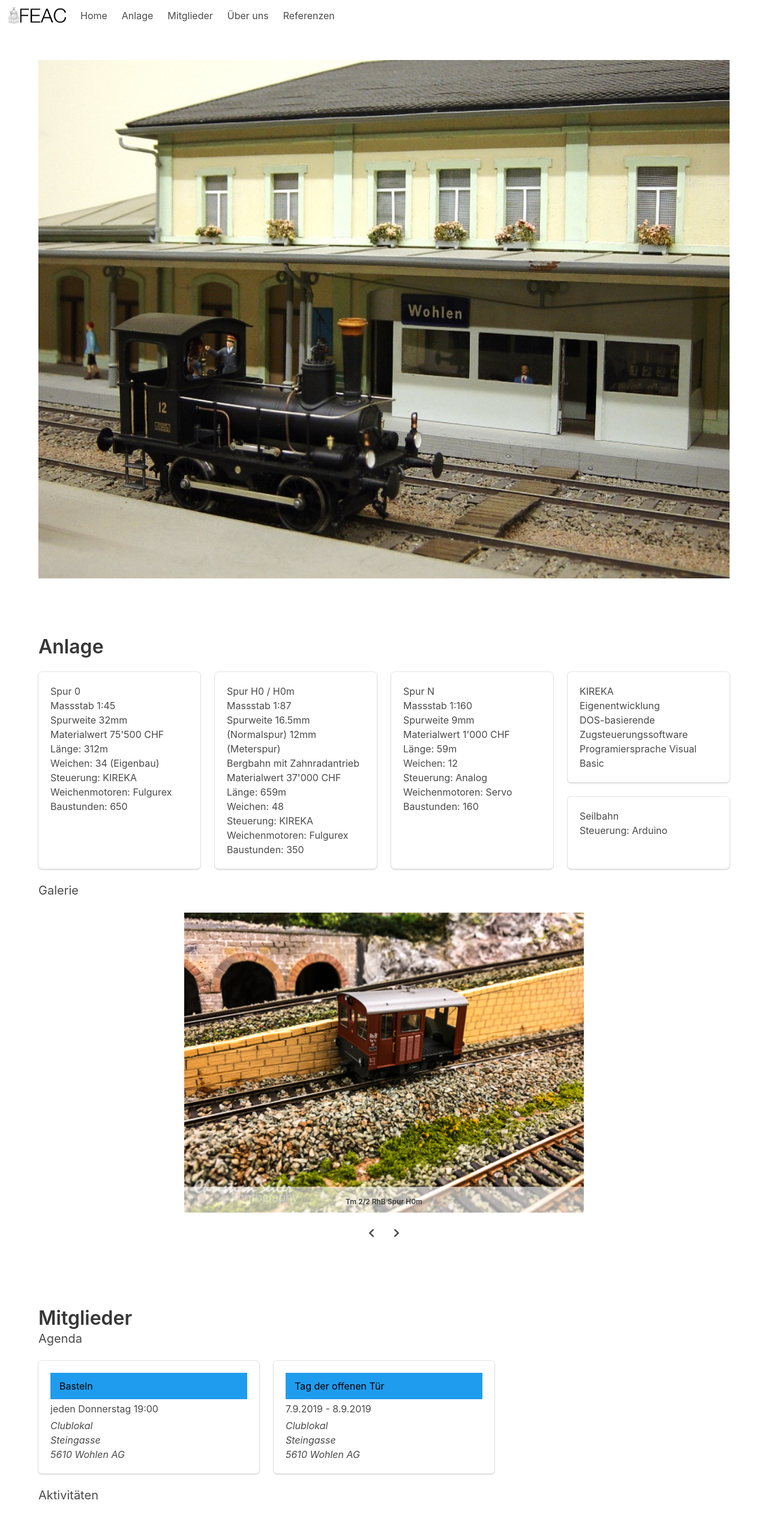
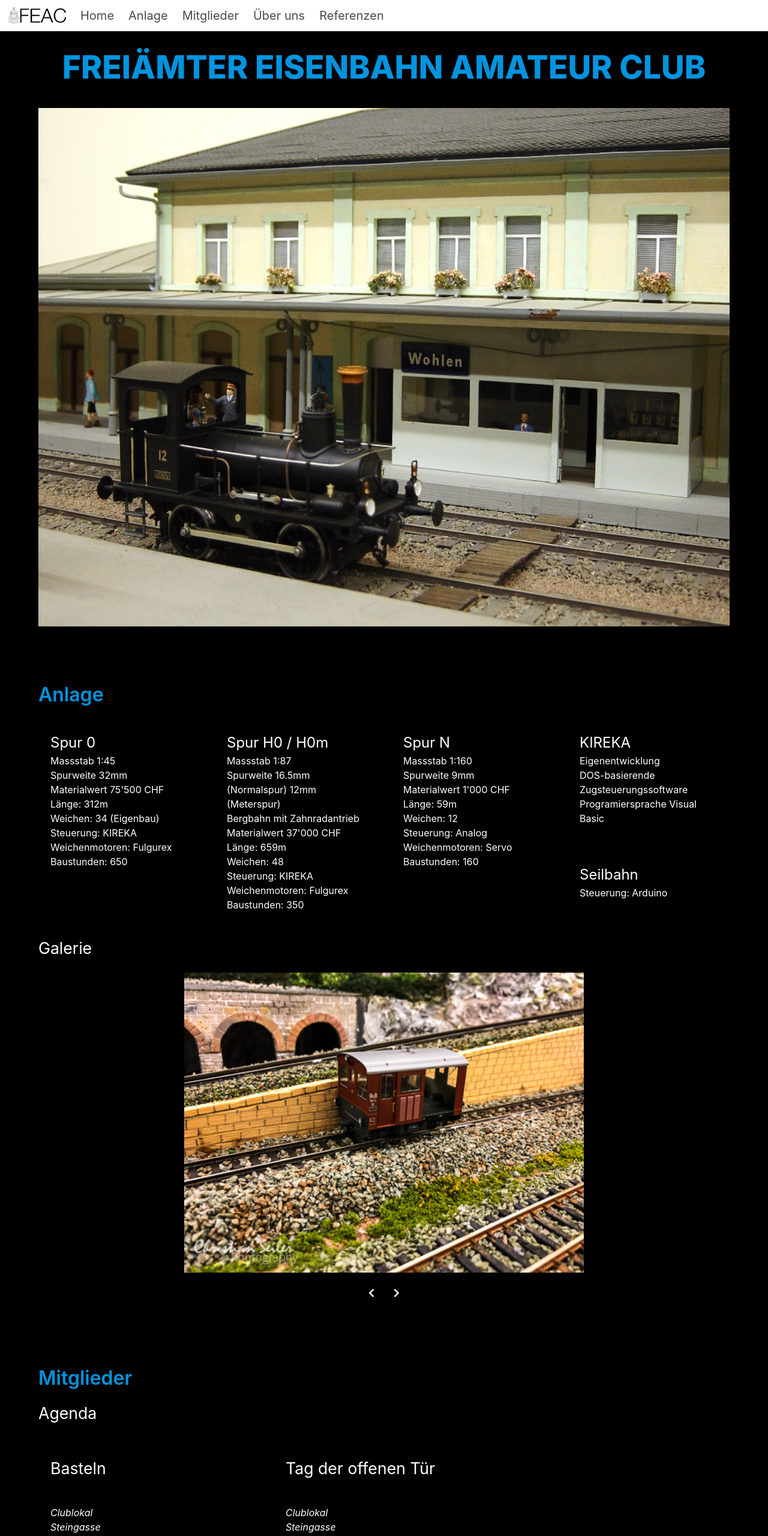
Before and after one commit to nicolaszy/ws3C, a website: page index.html in a window 1280 px wide. Shown: the top 2560 px of the page at 60% size. Drawn offline with nearby package versions, Linux system fonts and the light colour scheme.

Commit message:
changed design to prototype design
changed design to prototype design

```diff
--- a/css/style.css
+++ b/css/style.css
@@ -9,6 +9,66 @@
 nav ul a,
 nav .brand-logo {
   color: #444;
+}
+
+p{
+    color: black;
+}
+
+.carousel-item > div{
+    display: none;
+}
+
+body{
+    background-color: black;
+}
+
+.contentbox{
+    background-color: black;
+}
+
+.contentbox-for-children > div > div{
+    background-color: black;
+}
+
+div{
+    color: white !important;
+}
+
+footer{
+    background-color: #ffdd57 !important;
+}
+
+label{
+    color: white !important;
+}
+
+h1{
+    color: #0094DF !important;
+    font-size: 40pt !important;
+    font-weight: 800;
+    text-align: center;
+    text-transform: uppercase;
+    transform: translateY(20px);
+}
+
+a{
+    font-size: 15pt;
+}
+
+h2{
+    color: #0094DF !important;
+    padding-bottom: 0px;
+}
+
+h3{
+    color: white !important;
+    font-size: 20pt !important;
+}
+
+h4{
+    color: white !important;
+    font-size: 18pt !important;
 }
 
 p {
@@ -61,17 +121,59 @@ footer.page-footer {
 }
 
 .agendatitle {
-  padding: 10px 15px;
-  color: black;
+  padding: 10px 0px;
+  background-color: black !important;
+  font-size: 15pt;
 }
 
 a {
   text-decoration: none;
 }
 
-
 .carousel .carousel-container .carousel-item.has-background .is-background {
   box-sizing: border-box;
   height: 500px;
   object-fit: contain;
 }
+
+
+@keyframes fadein {
+    from { opacity: 0; }
+    to   { opacity: 1; }
+}
+
+/* Firefox < 16 */
+@-moz-keyframes fadein {
+    from { opacity: 0; }
+    to   { opacity: 1; }
+}
+
+/* Safari, Chrome and Opera > 12.1 */
+@-webkit-keyframes fadein {
+    from { opacity: 0; }
+    to   { opacity: 1; }
+}
+
+/* Internet Explorer */
+@-ms-keyframes fadein {
+    from { opacity: 0; }
+    to   { opacity: 1; }
+}
+
+/* Opera < 12.1 */
+@-o-keyframes fadein {
+    from { opacity: 0; }
+    to   { opacity: 1; }
+}
+
+.navbar-menu.is-active {
+   -webkit-animation: fadein 2s; /* Safari, Chrome and Opera > 12.1 */
+   -moz-animation: fadein 2s; /* Firefox < 16 */
+   -ms-animation: fadein 2s; /* Internet Explorer */
+   -o-animation: fadein 2s; /* Opera < 12.1 */
+   animation: fadein 2s;
+}
+
+.title:not(.is-spaced)+.subtitle {
+     margin-top: 0rem;
+}
--- a/index.html
+++ b/index.html
@@ -55,6 +55,12 @@
 </nav>
 
 <!-- ############################################# -->
+<!--                     Titel                    -->
+<!-- ############################################# -->
+
+<h1>Freiämter Eisenbahn Amateur Club</h1>
+
+<!-- ############################################# -->
 <!--                      Home                     -->
 <!-- ############################################# -->
 <div class="section" id="home">
@@ -73,8 +79,8 @@
         <h2 class="title">Anlage</h2>
         <div class="tile is-ancestor">
             <div class="tile is-parent is-3">
-                <div class="tile is-child box">
-                    <h3>Spur 0</h3>
+                <div class="tile is-child box contentbox">
+                    <h4>Spur 0</h4>
                     Massstab 1:45<br/>
                     Spurweite 32mm<br/>
                     Materialwert 75'500 CHF<br/>
@@ -86,8 +92,8 @@
                 </div>
             </div>
             <div class="tile is-parent is-3">
-                <div class="tile is-child box">
-                    <h3>Spur H0 / H0m</h3>
+                <div class="tile is-child box contentbox">
+                    <h4>Spur H0 / H0m</h4>
                     Massstab 1:87<br/>
                     Spurweite 16.5mm (Normalspur) 12mm (Meterspur)<br/>
                     Bergbahn mit Zahnradantrieb
@@ -100,8 +106,8 @@
                 </div>
             </div>
             <div class="tile is-parent is-3">
-                <div class="tile is-child box">
-                    <h3>Spur N</h3>
+                <div class="tile is-child box contentbox">
+                    <h4>Spur N</h4>
                     Massstab 1:160<br/>
                     Spurweite 9mm<br/>
                     Materialwert 1'000 CHF<br/>
@@ -114,14 +120,14 @@
             </div>
             <div class="tile is-parent is-3">
                 <div class="tile is-vertical">
-                    <div class="tile is-child box">
-                        <h3>KIREKA</h3>
+                    <div class="tile is-child box contentbox">
+                        <h4>KIREKA</h4>
                         Eigenentwicklung<br/>
                         DOS-basierende Zugsteuerungssoftware<br/>
                         Programiersprache Visual Basic
                     </div>
-                    <div class="tile is-child box">
-                        <h3>Seilbahn</h3>
+                    <div class="tile is-child box contentbox">
+                        <h4>Seilbahn</h4>
                         Steuerung: Arduino
                     </div>
                 </div>
@@ -153,7 +159,7 @@
         <h2 class="title">Mitglieder</h2>
 
         <h3 class="subtitle">Agenda</h3>
-        <div id="agenda" class="columns is-multiline"></div>
+        <div id="agenda" class="columns is-multiline contentbox-for-children"></div>
 
         <h3 class="subtitle">Aktivit&auml;ten</h3>
 
@@ -169,7 +175,7 @@
         <h2 class="title">&Uuml;ber uns</h2>
         <div class="tile is-ancestor">
             <div class="tile is-parent is-vertical is-4">
-                <div class="tile is-child box">
+                <div class="tile is-child box contentbox">
                     <h3 class="subtitle">Vorstand</h3>
                     Dr. Armin Meier (Pr&auml;sident)<br/>
                     Alan Rees (Vize-Pr&auml;sident)<br/>
@@ -178,7 +184,7 @@
                     Urs Jenny (Elektro)<br/>
                     Christoph Mutzner (Kassier)<br/>
                 </div>
-                <div class="tile is-child box">Jeden Donnerstagabend ab 19:00 treffen sich die Mitglieder zu Bauabenden.
+                <div class="tile is-child box contentbox">Jeden Donnerstagabend ab 19:00 treffen sich die Mitglieder zu Bauabenden.
                     Rund zwei Stunden wird mehr oder weniger aktiv verdrahtet, geschottert, H&auml;user gesetzt oder
                     ganz einfach nur den Staub abgesaugt. So vielfaltig die Aufgaben sind, so verschieden ist auch der
                     beruflichen Rucksack den die Mitglieder mitbringen. Vom Handwerker auf der Baustelle &uuml;ber den
@@ -188,12 +194,12 @@
                 </div>
             </div>
             <div class="tile is-parent is-vertical is-8">
-                <div class="tile is-child box">
+                <div class="tile is-child box contentbox">
                     <h3 class="subtitle">Location</h3>
                     <iframe src="https://www.google.com/maps/embed?pb=!1m18!1m12!1m3!1d1351.5305515259952!2d8.28086188658416!3d47.35220499541237!2m3!1f0!2f0!3f0!3m2!1i1024!2i768!4f13.1!3m3!1m2!1s0x0%3A0x0!2zNDfCsDIxJzA3LjkiTiA4wrAxNic1NC44IkU!5e0!3m2!1sen!2sch!4v1547134265530"
                             width="100%" height="420" frameborder="0" style="border:0" allowfullscreen></iframe>
                 </div>
-                <div class="tile is-child box">
+                <div class="tile is-child box contentbox">
                     <div class="field is-horizontal">
                         <div class="field-label is-normal">
                             <label class="label">Von</label>
```
